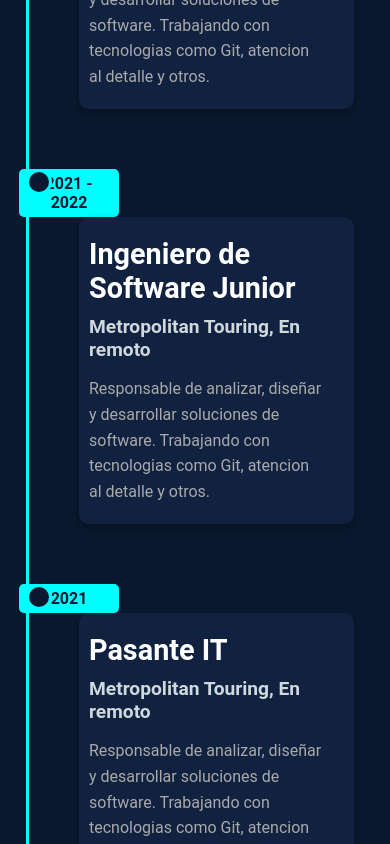
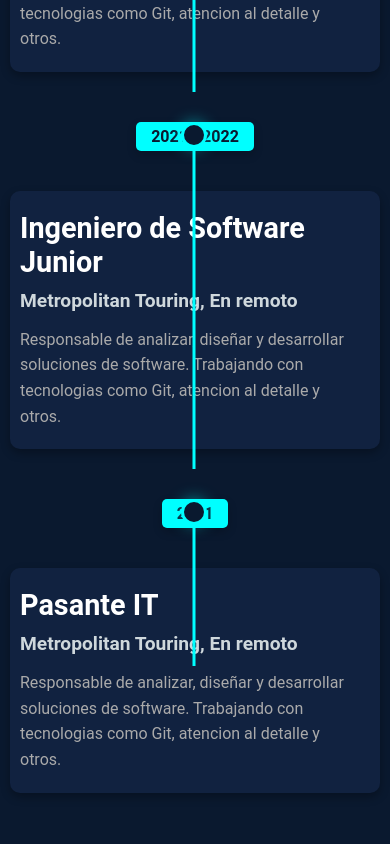
Before and after one commit to Daniel2325/Portfolio, a React (Create React App) app: page / in a window 390 px wide. Shown: the part 3680-4524 px from the top of the page. Built offline with nearby package versions, Linux system fonts and the light colour scheme.

Commit message:
Se incluten responsive y mejoras

```diff
--- a/src/styles/main.css
+++ b/src/styles/main.css
@@ -423,7 +423,7 @@
     padding: 100px 20px;
     background-color: #0a192f;
     color: #ffffff;
-    text-align: left;
+    text-align: center;
     position: relative;
 }
 
@@ -434,61 +434,57 @@
     text-align: center;
 }
 
-.timeline-container{
+.timeline-container {
     display: flex;
     justify-content: center;
 }
 
 .timeline {
     position: relative;
-    width: 80%;
+    width: 90%; /* Limita el ancho de la línea de tiempo */
+    max-width: 800px; /* Ajusta el ancho máximo para centrar y limitar */
     margin-top: 30px;
-    border-left: 3px solid #00FFFF;
     padding: 0 20px;
-    max-width: 800px;
-}
-
-.timeline::before {
-    content: '';
-    position: absolute;
-    top: 0;
-    bottom: 0;
-    left: -3px;
-    width: 3px;
-    background-color: #00FFFF;
+    display: flex;
+    flex-direction: column;
+    align-items: center;
 }
 
 .timeline-item {
     position: relative;
     margin-bottom: 50px;
-    padding-left: 40px;
+    display: flex;
+    flex-direction: column;
+    align-items: center;
+    width: 100%;
 }
 
 .timeline-item::before {
     content: '';
     position: absolute;
-    left: -13px;
-    top: 10px;
+    left: 50%; /* Alineación centrada */
+    transform: translateX(-50%);
+    top: 0;
     width: 20px;
     height: 20px;
     background-color: #0a192f;
     border: 3px solid #00FFFF;
     border-radius: 50%;
     z-index: 1;
+    box-shadow: 0 0 15px rgba(0, 255, 255, 0.5); /* Añadir el efecto de foco alrededor del círculo */
 }
 
 .timeline-date {
-    position: absolute;
-    left: -100px;
-    top: 10px;
-    width: 80px;
+    position: relative;
+    display: inline-block;
     background-color: #00FFFF;
     color: #0a192f;
     font-weight: bold;
-    padding: 5px 10px;
+    padding: 5px 15px;
     border-radius: 5px;
+    margin-bottom: 20px;
     text-align: center;
-    transform: translateY(-50%);
+    box-shadow: 0 4px 10px rgba(0, 0, 0, 0.2); /* Añade una sombra ligera para el efecto de tag */
 }
 
 .timeline-content {
@@ -496,9 +492,10 @@
     padding: 20px 30px;
     border-radius: 10px;
     box-shadow: 0 4px 10px rgba(0, 0, 0, 0.3);
+    width: 100%;
     position: relative;
     transition: transform 0.3s ease, box-shadow 0.3s ease;
-    margin-left: 20px;
+    margin-top: 30px; /* Añadir margen para crear separación de la línea de tiempo */
 }
 
 .timeline-content:hover {
@@ -510,12 +507,14 @@
     margin: 0 0 10px;
     font-size: 1.8rem;
     color: #ffffff;
+    text-align: left;
 }
 
 .timeline-content h4 {
     margin: 5px 0;
     font-size: 1.2rem;
     color: #cfd8dc;
+    text-align: left;
 }
 
 .timeline-content p {
@@ -523,6 +522,24 @@
     font-size: 1rem;
     line-height: 1.6;
     color: #aaaaaa;
+    text-align: left;
+}
+
+/* Estilos para la línea intercalada */
+.timeline-item::after {
+    content: '';
+    position: absolute;
+    left: 50%; /* Alineación centrada */
+    transform: translateX(-50%);
+    top: 20px;
+    width: 3px;
+    height: 100%;
+    background-color: #00FFFF;
+    z-index: 0;
+}
+
+.timeline-item:last-child::after {
+    height: 50%; /* Ajustar el final de la línea para el último elemento */
 }
 
 /* Ajustar responsividad para pantallas más pequeñas */
@@ -532,13 +549,12 @@
     }
 
     .timeline {
-        width: 90%;
+        width: 100%;
         padding: 0 10px;
     }
 
     .timeline-date {
-        left: -60px;
-        position: relative;
+        margin-left: 0;
         transform: none;
         margin-bottom: 10px;
     }
@@ -547,4 +563,9 @@
         margin-left: 0;
         padding-left: 10px;
     }
+
+    .timeline-item::before,
+    .timeline-item::after {
+        left: calc(50% - 1.5px); /* Ajuste para centrar en pantallas pequeñas */
+    }
 }
```
